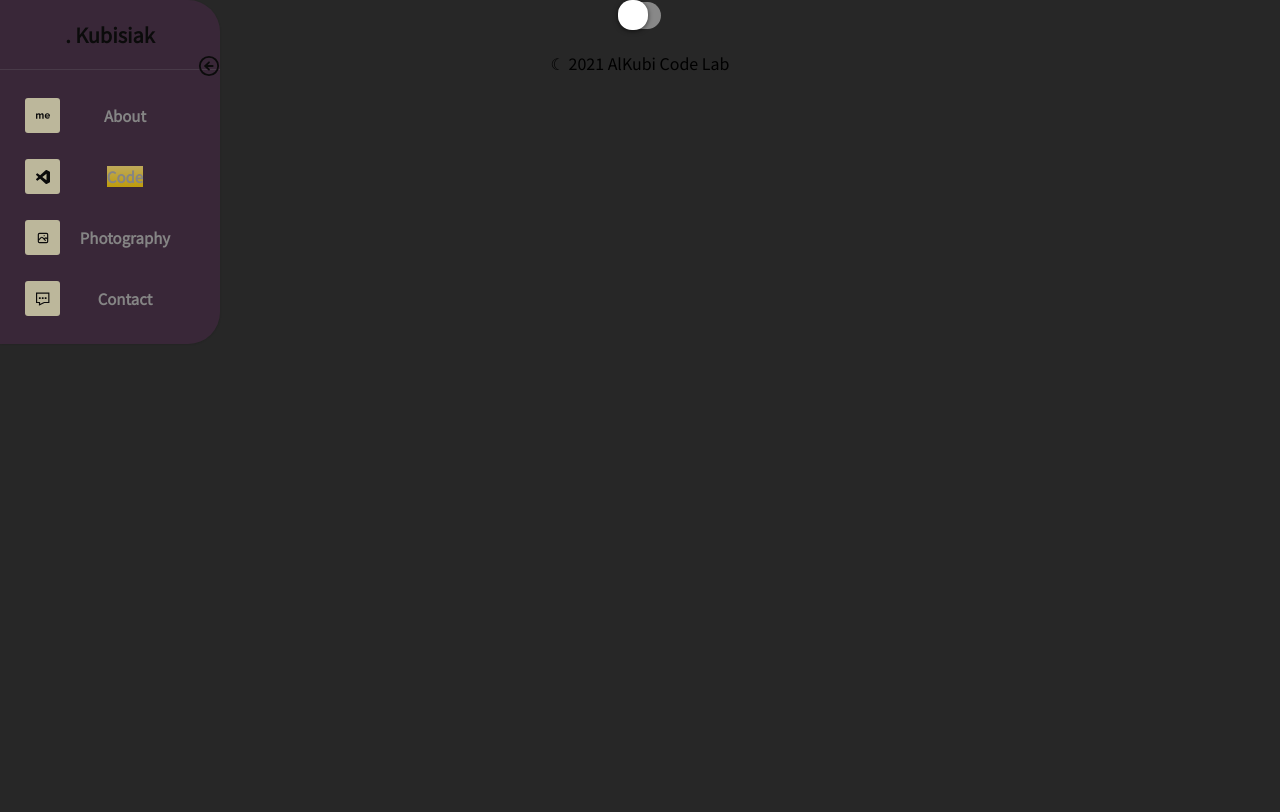
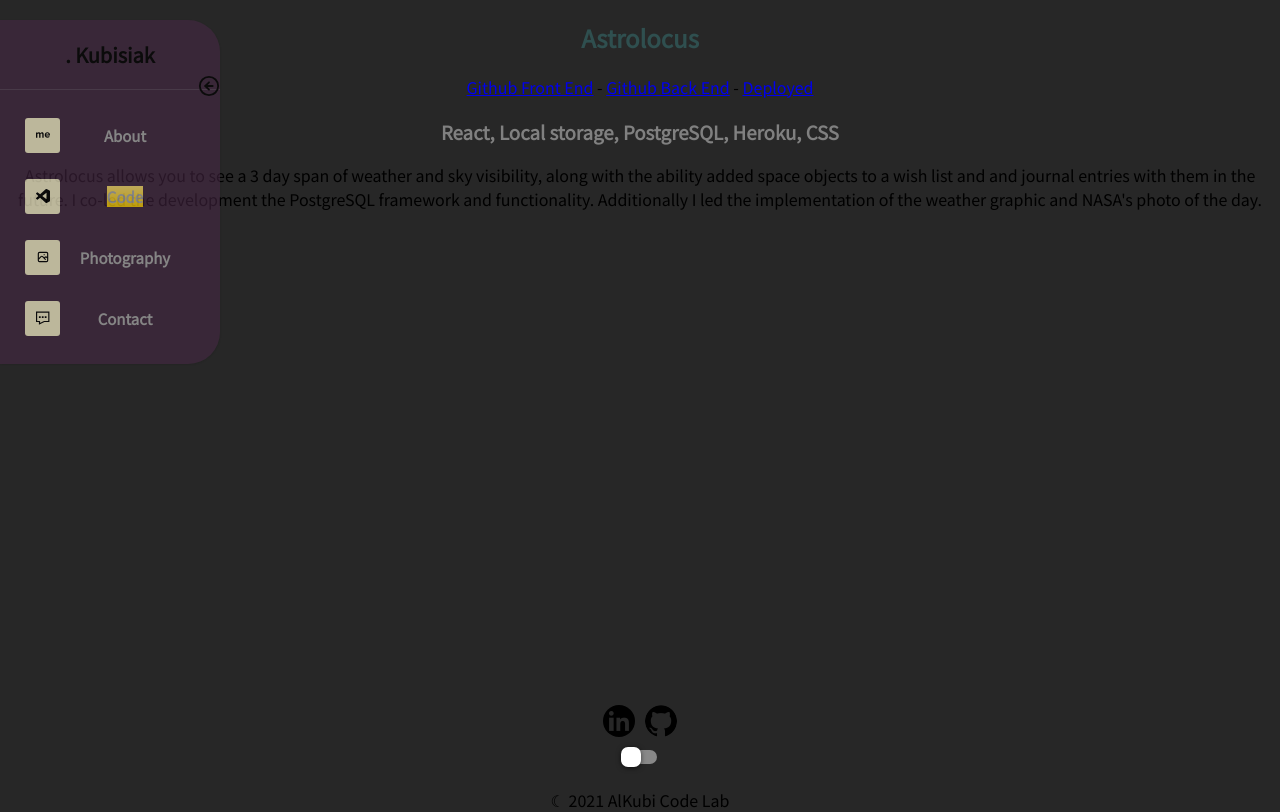
Before and after one commit to mckubisiak/my-portfolio, a React (Create React App) app: page /code in a window 1280 px wide. Built offline with nearby package versions, Linux system fonts and the light colour scheme.

Commit message:
its 2 am and seems like a good stopping point since everything is functioning

```diff
--- a/src/App.css
+++ b/src/App.css
@@ -8,6 +8,13 @@ font-family: 'Roboto', sans-serif; */
 
 }
 
+.footer {
+  width: 100%;
+  height: 100px;
+  position: absolute;
+  bottom: 0;
+  left: 0;
+}
 
 .App {
   text-align: center;
--- a/src/App.js
+++ b/src/App.js
@@ -11,6 +11,7 @@ import Footer from './Components/Footer.js';
 import LandingPage from './Components/LandingPage.js';
 import Photography from './Components/Photography';
 import About from './Components/About';
+import Code from './Components/Code';
 
 
 // For changing background based on time of day
@@ -58,6 +59,11 @@ export default class App extends Component {
               <About {...routerProps} />
             } />
 
+            <Route exact path='/code' render={
+              (routerProps) =>
+              <Code {...routerProps} />
+            } />
+
           </Switch>
           <Footer />
       </Router>
--- a/src/Components/About.js
+++ b/src/Components/About.js
@@ -14,10 +14,6 @@ export default class About extends Component {
                         A queer trans Software Engineer. I love mutually developing with people and supporting everyone's common as well as individuals goals. Photography and <a href= "https://docs.google.com/document/d/1Tb3ETGO7tTbJFjT9ZHOJqpmd-qvIyq-JAkz8kT4pQfY/edit">Mutual Aid</a> are other avenues I like to participate in community.
                         </p>
 
-                            <a target="_blank" rel='noreferrer' href="https://www.linkedin.com/in/kubisiak/"><img className='icon' src='./linkedin.png' alt='LinkedIn' /></a>
-                            <a target="_blank" rel='noreferrer' href="https://github.com/mckubisiak"><img className='icon' src='./github.png' alt='Github' />
-                            </a>
-
                     </article>
                 </div>
 
--- /dev/null
+++ b/src/Components/Code.css
@@ -0,0 +1,7 @@
+h3 {
+    color: grey;
+}
+
+h2 {
+    color: darkslategray;
+}
--- /dev/null
+++ b/src/Components/Code.js
@@ -0,0 +1,23 @@
+import React, { Component } from 'react'
+import './Code.css'
+
+export default class Code extends Component {
+    render() {
+        return (
+            <div >
+                <div>
+                    <h2>Astrolocus</h2>
+                    <span><a href= 'https://github.com/Astromapi/astromapi-front-end'target="_blank" rel="noopener noreferrer">Github Front End</a> - <a href= 'https://github.com/Astromapi/astromapi-back-end'target="_blank" rel="noopener noreferrer">Github Back End</a> - <a href= 'https://astrolocus.netlify.app/'target="_blank" rel="noopener noreferrer">Deployed</a></span>
+                    <h3>React, Local storage, PostgreSQL, Heroku, CSS</h3>
+                    <p>
+                        Astrolocus allows you to see a 3 day span of weather and sky visibility,
+                        along with the ability added space objects to a wish list and and journal
+                        entries with them in the future. I  co-led the development the PostgreSQL
+                        framework and functionality. Additionally I led the implementation of the
+                        weather graphic and NASA's photo of the day.
+                    </p>
+                </div>
+            </div>
+        )
+    }
+}
--- a/src/Components/Footer.js
+++ b/src/Components/Footer.js
@@ -1,6 +1,5 @@
 import React, { Component } from 'react'
 import Switch from "react-switch";
-
 
 export default class Footer extends Component {
     state = {
@@ -32,20 +31,25 @@ bodyColor.style.backgroundColor = "#272727";
         return (
             <div className="footer">
 
+                <a target="_blank" rel='noreferrer' href="https://www.linkedin.com/in/kubisiak/"><img className='icon' src='./linkedin.png' alt='LinkedIn' /></a>
+                            <a target="_blank" rel='noreferrer' href="https://github.com/mckubisiak"><img className='icon' src='./github.png' alt='Github' />
+                            </a>
+
+                        <br></br>
                 <label htmlFor="material-switch">
             <Switch
             checked={this.state.checked}
             onChange={this.handleChange}
             onColor="#646464"
-            borderRadius={15}
+            borderRadius={8}
             onHandleColor="#272727"
-            handleDiameter={30}
+            handleDiameter={20}
             uncheckedIcon={false}
             checkedIcon={false}
             boxShadow="0px 1px 5px rgba(0, 0, 0, 0.6)"
             activeBoxShadow="0px 0px 1px 10px rgba(0, 0, 0, 0.2)"
-            height={27}
-            width={42}
+            height={14}
+            width={33}
             className="react-switch"
             id="material-switch"
             />
```
